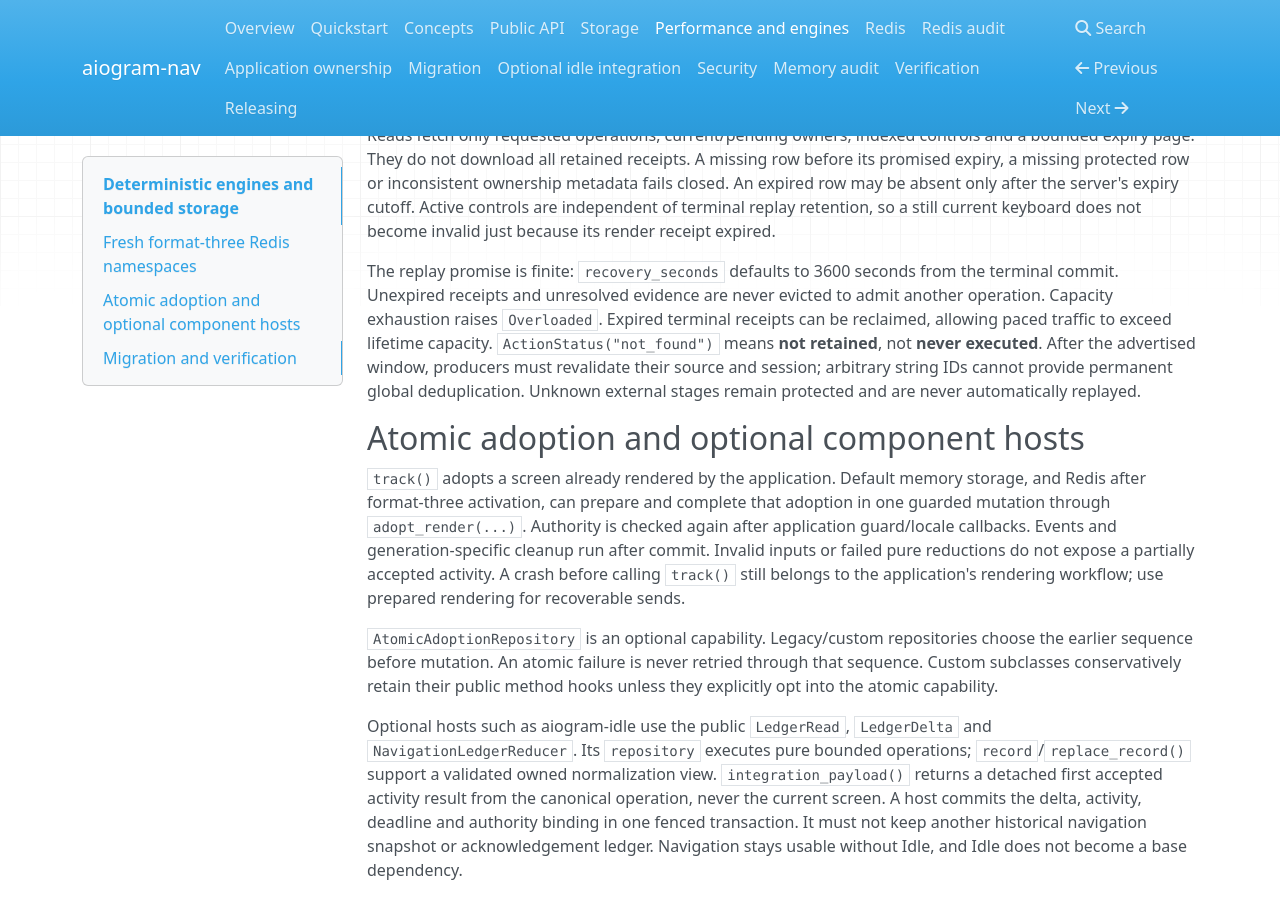
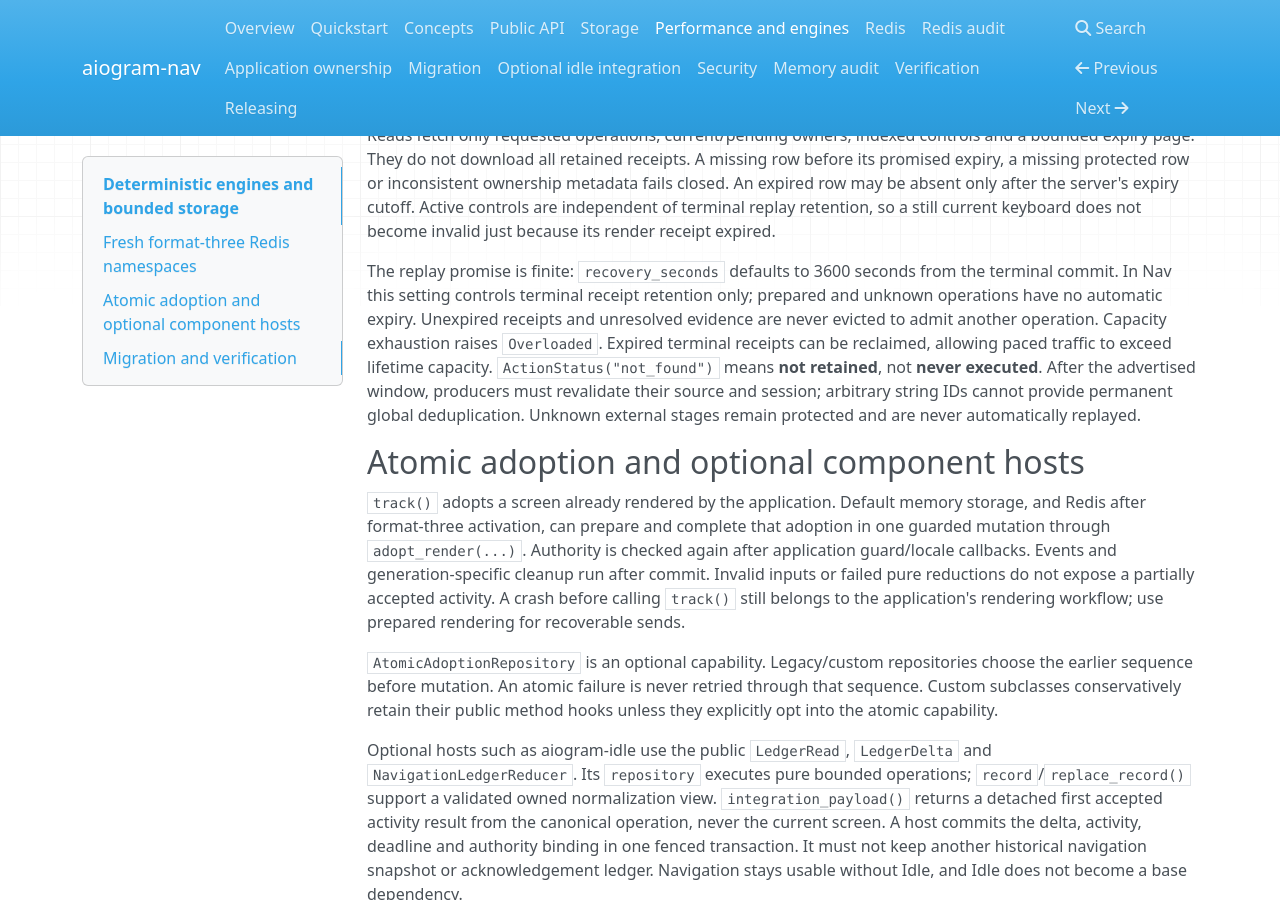
Before and after one commit to ArmanAvanesyan/aiogram-sentinel, an MkDocs documentation site: the page built from docs/performance-and-engines.md, in a window 1280 px wide and 900 px high, scrolled down 1362 px. Built offline with MkDocs 1.6.1, drawn with Linux system fonts in a browser that asks for light colours; nearby versions of some CDN libraries.

Commit message:
docs: clarify terminal replay retention and standalone artifact checks

```diff
--- a/docs/performance-and-engines.md
+++ b/docs/performance-and-engines.md
@@ -70,7 +70,8 @@ cutoff. Active controls are independent of terminal replay retention, so a still
 current keyboard does not become invalid just because its render receipt expired.
 
 The replay promise is finite: `recovery_seconds` defaults to 3600 seconds from the
-terminal commit. Unexpired receipts and unresolved evidence are never evicted to
+terminal commit. In Nav this setting controls terminal receipt retention only;
+prepared and unknown operations have no automatic expiry. Unexpired receipts and unresolved evidence are never evicted to
 admit another operation. Capacity exhaustion raises `Overloaded`. Expired terminal
 receipts can be reclaimed, allowing paced traffic to exceed lifetime capacity.
 `ActionStatus("not_found")` means **not retained**, not **never executed**. After the
```
Also changed, not shown: reports/performance-core-0.3.0.md (+2 -0 lines).
